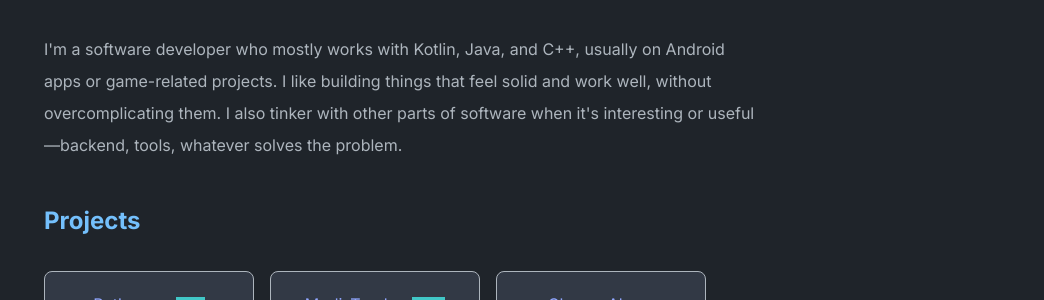
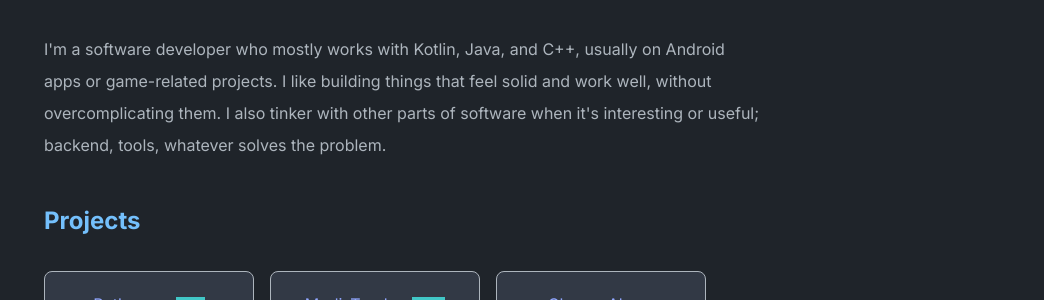
Before and after one commit to rng350/rng350.github.io, a Jekyll site: the page built from index.md, in a window 1280 px wide. Shown: the part 200-500 px from the top of the page, without its empty margins (236-1280 px from the left). Built offline with Jekyll 4.4.1, drawn with Linux system fonts in a browser that asks for light colours.

Commit message:
changed main page description

```diff
--- a/_config.yml
+++ b/_config.yml
@@ -2,7 +2,7 @@ title: Robert Nguyen
 author: Robert Nguyen
 url: https://rng350.github.io # root address of the site
 description: > # description of the site (multiple lines allowed)
-  I'm a software developer who mostly works with Kotlin, Java, and C++, usually on Android apps or game-related projects. I like building things that feel solid and work well, without overcomplicating them. I also tinker with other parts of software when it's interesting or useful—backend, tools, whatever solves the problem.
+  I'm a software developer who mostly works with Kotlin, Java, and C++, usually on Android apps or game-related projects. I like building things that feel solid and work well, without overcomplicating them. I also tinker with other parts of software when it's interesting or useful; backend, tools, whatever solves the problem.
 
 permalink: /:slug
 
```
